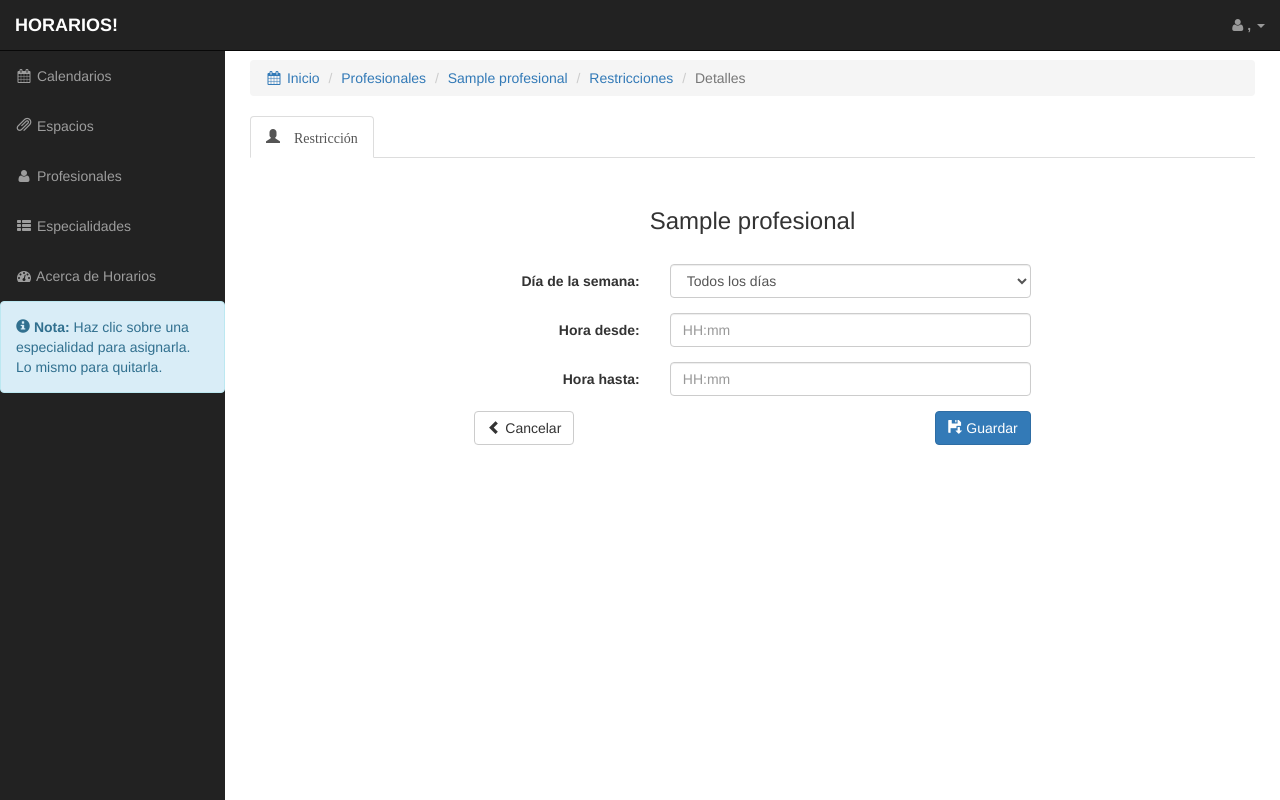
After one commit to yo-alan/horarios, a Django app: template calendario/templates/calendario/restriccion/detail.html in a window 1280 px wide. The commit adds this page. Run offline with Django 3.2, Linux system fonts and the light colour scheme; the template is opened without the code that fills it: most values are stand-ins (such as "Sample title", 1, 10 or a date in 2020); some libraries are stand-ins or nearby versions.

Commit message:
Mejoras a las restricciones hechas en clase.

```diff
--- /dev/null
+++ b/calendario/templates/calendario/restriccion/detail.html
@@ -0,0 +1,143 @@
+{% extends "admin/base.html" %}
+
+{% load static %}
+
+{% block title %}Restricción de {{ restriccion.profesional }}.{% endblock %}
+
+{% block head %}
+    <script>
+        $(function (){
+
+
+        }
+    </script>
+{% endblock %}
+{% block article %}
+    <ol class="breadcrumb">
+        <li><a href="{% url 'index' %}"><i class="fa fa-fw fa-calendar"></i> Inicio</a></li>
+        <li><a href="{% url 'calendario:profesional_all' %}">Profesionales</a></li>
+        <li><a href="{% url 'calendario:profesional_detail' restriccion.profesional.id %}">{{ restriccion.profesional }}</a></li>
+        <li><a href="{% url 'calendario:profesional_detail' restriccion.profesional.id %}#restricciones">Restricciones</a></li>
+        <li class="active">Detalles</li>
+    </ol>
+    <div class="modal fade" id="modal-infomacion" data-backdrop="static" role="dialog" aria-labelledby="myModalLabel" aria-hidden="true">
+        <div class="modal-dialog">
+            <div class="modal-content">
+                <div class="modal-header bg-primary">
+                    <button type="button" class="close" data-dismiss="modal" aria-hidden="true">
+                        ×
+                    </button>
+                    <h4 class="modal-title" id="myModalLabel">
+                        <i class="glyphicon glyphicon-info-sign"></i> Información
+                    </h4>
+                </div>
+                <div class="modal-body">
+                    <p>
+                    </p>
+                </div>
+                <div class="modal-footer">
+                    <a href="{% url 'calendario:profesional_all' %}" class="btn btn-primary pull-right">
+                        Aceptar
+                    </a>
+                </div>
+            </div>
+        </div>
+    </div>
+    <div class="modal fade" id="modal-error" data-backdrop="static" role="dialog" aria-labelledby="myModalLabel" aria-hidden="true">
+        <div class="modal-dialog">
+            <div class="modal-content">
+                <div class="modal-header modal-danger">
+                    <button type="button" class="close" data-dismiss="modal" aria-hidden="true">
+                        ×
+                    </button>
+                    <h4 class="modal-title" id="myModalLabel">
+                        <i class="glyphicon glyphicon-info-sign"></i> Error
+                    </h4>
+                </div>
+                <div class="modal-body">
+                    <p>
+                    </p>
+                </div>
+                <div class="modal-footer">
+                    <button type="button" class="btn btn-danger pull-right" data-dismiss="modal">
+                        Aceptar
+                    </button>
+                </div>
+            </div>
+        </div>
+    </div>
+    <div class="tabbable" id="tabs-348111">
+        <ul class="nav nav-tabs">
+            <li class="active">
+                <a href="#this" data-toggle="tab"><i class="glyphicon glyphicon-user"> Restricción</i></a>
+            </li>
+        </ul>
+        <div class="tab-content">
+            <h3 class="text-center">
+                {{ restriccion.profesional }}
+            </h3>
+            <br>
+            <div class="tab-pane active" id="this">
+                <div class="col-xs-12 col-sm-12 col-md-9 col-lg-7 col-centered">
+                    <form class="form-horizontal responsive" id="editRestriccionForm" method="POST" action="{% url 'calendario:restriccion_add' %}">
+                        <div class="alert alert-dismissable alert-danger hidden">
+                            <button type="button" class="close" data-hide="alert" aria-hidden="true">
+                                ×
+                            </button>
+                            <h4>
+                                Error al guardar la restricción.
+                            </h4>
+                            <strong>Ojo!</strong> Un campo no es válido:
+                            <p>
+                            </p>
+                        </div>
+                        {% csrf_token %}
+                        <input id="profesional_id" name="profesional_id" type="hidden" value="{{ profesional.id }}">
+                        <div class="form-group">
+                            <label class="control-label col-xs-4" for="dia_semana">Día de la semana:</label>
+                            <div class="col-xs-8">
+                                <select class="form-control" id="dia_semana" name="dia_semana">
+                                    <option value="7">Todos los días</option>
+                                    <option value="0">Domingo</option>
+                                    <option value="1">Lunes</option>
+                                    <option value="2">Martes</option>
+                                    <option value="3">Miércoles</option>
+                                    <option value="4">Jueves</option>
+                                    <option value="5">Viernes</option>
+                                    <option value="6">Sábado</option>
+                                </select>
+                            </div>
+                        </div>
+                        <div class="form-group">
+                            <label class="control-label col-xs-4" for="hora_desde">Hora desde:</label>
+                            <div class="col-xs-8">
+                                <input type="text" class="form-control" id="hora_desde" name="hora_desde" placeholder="HH:mm"/>
+                            </div>
+                        </div>
+                        <div class="form-group">
+                            <label class="control-label col-xs-4" for="hora_hasta">Hora hasta:</label>
+                            <div class="col-xs-8">
+                                <input type="text" class="form-control" id="hora_hasta" name="hora_hasta" placeholder="HH:mm"/>
+                            </div>
+                        </div>
+                        <button class="btn btn-default" data-dismiss="modal">
+                            <i class="glyphicon glyphicon-chevron-left"></i> Cancelar
+                        </button>
+                        <button type="submit" id="btnRestriccionGuardar" data-loading-text="Guardando..." class="btn btn-primary pull-right" autocomplete="off">
+                            <i class="glyphicon glyphicon-floppy-save"></i> Guardar
+                        </button>
+                    </form>
+                </div>
+            </div>
+        </div>
+    </div>
+{% endblock %}
+{% block alert %}
+    <div class="alert alert-info" role="alert">
+        <p>
+            <span class="glyphicon glyphicon-info-sign"></span>
+            <strong>Nota:</strong> Haz clic sobre una especialidad para
+            asignarla. Lo mismo para quitarla.
+        </p>
+    </div>
+{% endblock %}
--- a/calendario/urls.py
+++ b/calendario/urls.py
@@ -83,6 +83,8 @@ urlpatterns = [
 
     # ex: /calendario/restriccion/add/
     url(r'^restriccion/add/$', views.restriccion_add, name='restriccion_add'),
+    # ex: /calendario/restriccion/5
+    url(r'^restriccion/(?P<restriccion_id>[0-9]+)/$', views.restriccion_detail, name='restriccion_detail'),
     # ex: /calendario/restriccion/edit/
     url(r'^restriccion/edit/$', views.restriccion_edit, name='restriccion_edit'),
     # ex: /calendario/restriccion/delete/
```
Also changed, not shown: calendario/templates/calendario/profesional/detail.html (+11 -90 lines), calendario/views.py (+9 -0 lines).
